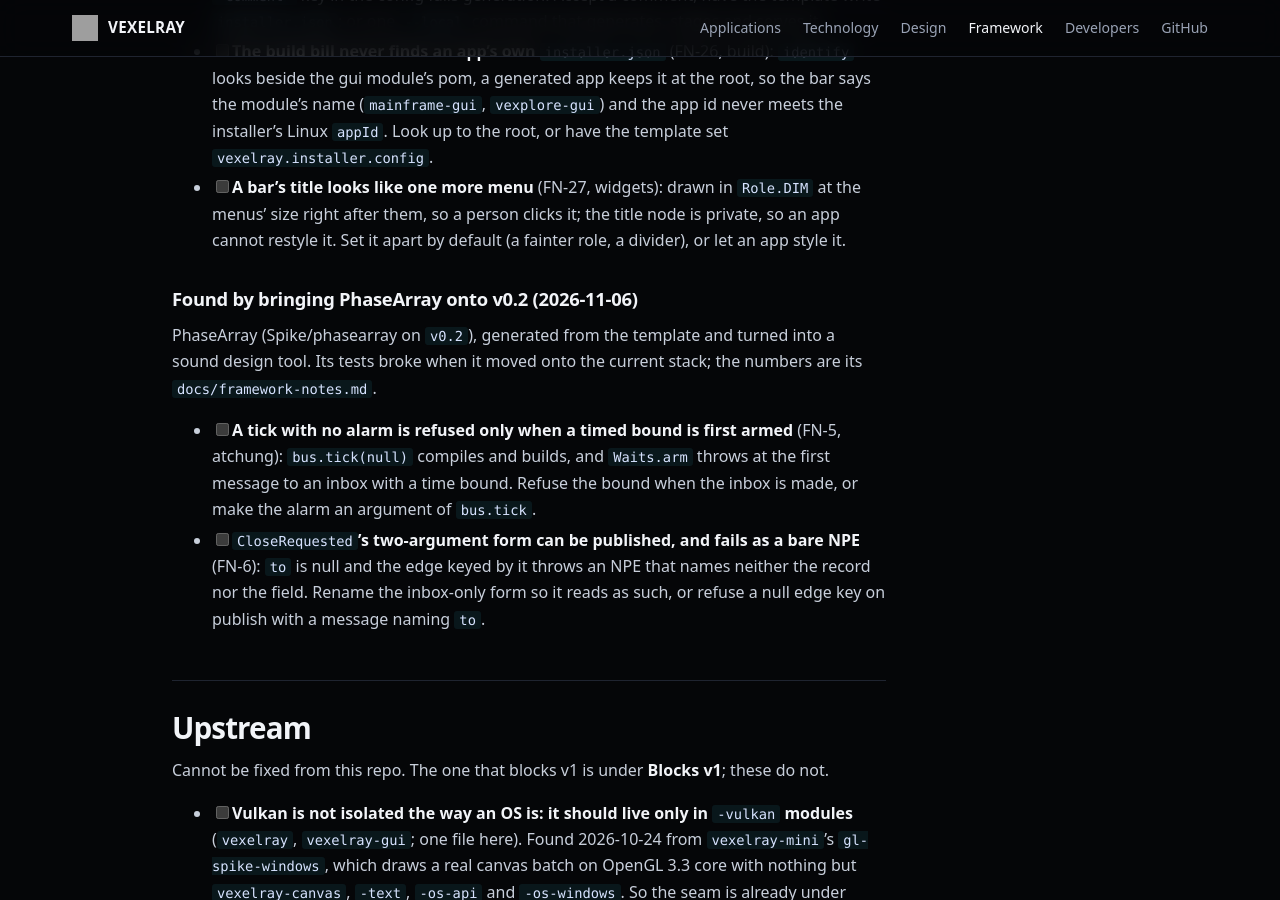
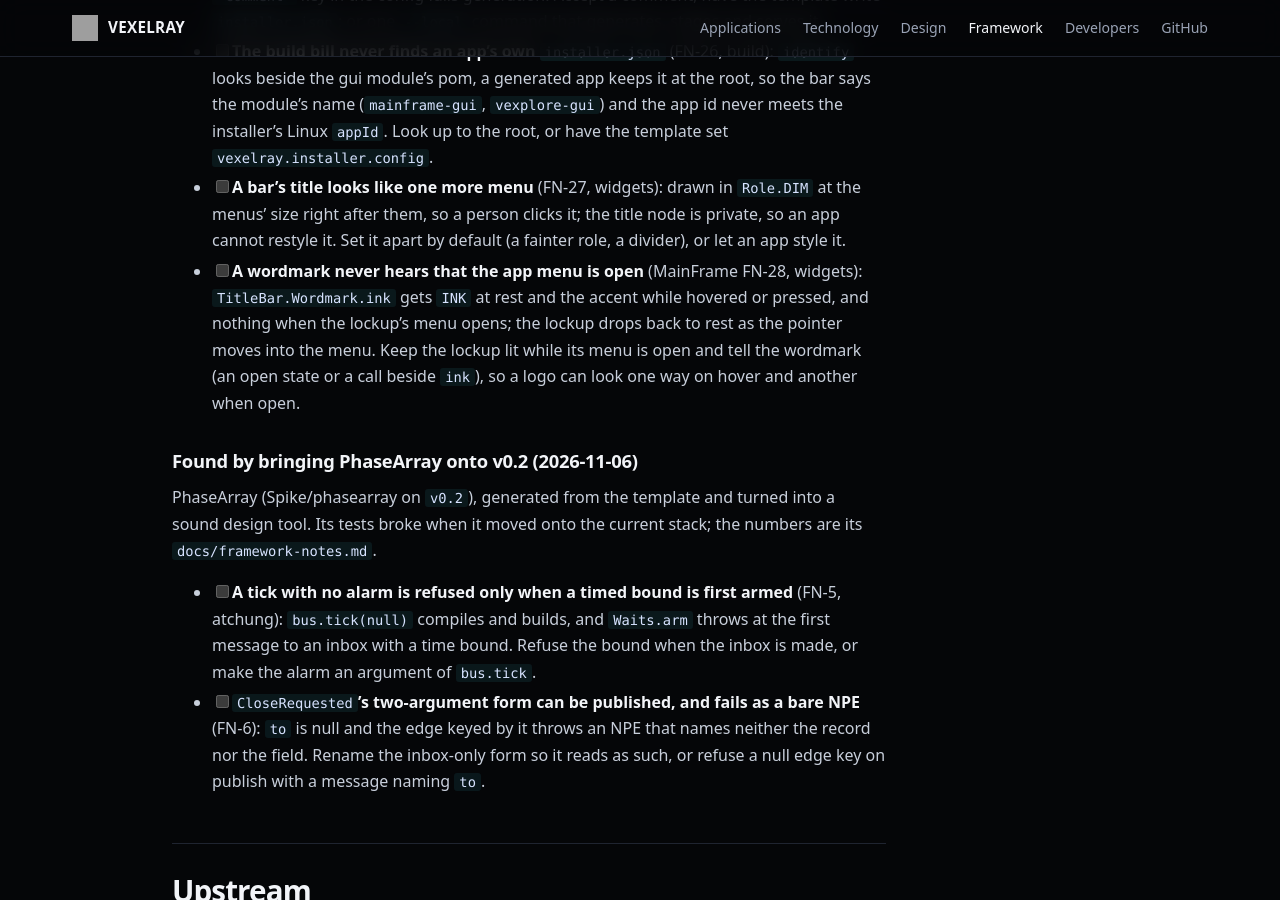
Before and after one commit to sibarum/vexelray-framework, a Jekyll site: the page built from docs/TODO.md, in a window 1280 px wide and 900 px high, scrolled down 39780 px. Built offline with Jekyll 4.4.1, drawn with Linux system fonts in a browser that asks for light colours; our own code applies the rules of GitHub Pages for plain Markdown files.

Commit message:
TODO: a wordmark never hears that the app menu is open (MainFrame FN-28)
Co-Authored-By: Claude Opus 5.5 <noreply@anthropic.com>

```diff
--- a/docs/TODO.md
+++ b/docs/TODO.md
@@ -1392,6 +1392,10 @@ are its v0.2 notes (`docs/framework-notes.md` there).
 - [ ] **A bar's title looks like one more menu** (FN-27, widgets): drawn in `Role.DIM` at the menus' size right
       after them, so a person clicks it; the title node is private, so an app cannot restyle it. Set it apart by default
       (a fainter role, a divider), or let an app style it.
+- [ ] **A wordmark never hears that the app menu is open** (MainFrame FN-28, widgets): `TitleBar.Wordmark.ink` gets
+      `INK` at rest and the accent while hovered or pressed, and nothing when the lockup's menu opens; the lockup drops
+      back to rest as the pointer moves into the menu. Keep the lockup lit while its menu is open and tell the
+      wordmark (an open state or a call beside `ink`), so a logo can look one way on hover and another when open.
 
 ### Found by bringing PhaseArray onto v0.2 (2026-11-06)
 
```
